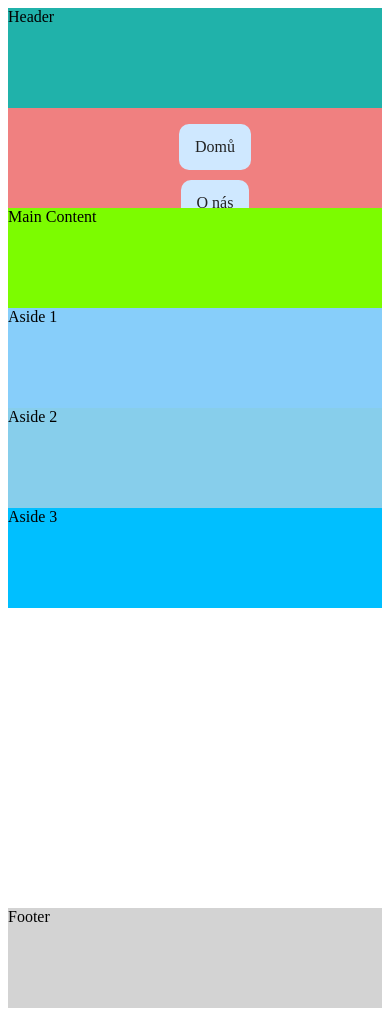
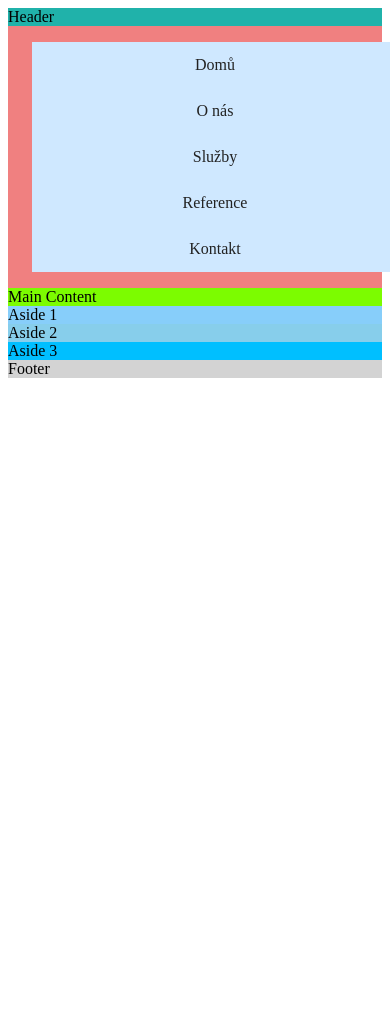
Before and after one commit to NejakejHruska/Bootstrap, a Flask app: page /grid2 in a window 390 px wide. After the commit the page ends 378 px from the top, so only its background shows below. Run offline with Flask 3, Linux system fonts and the light colour scheme.

Commit message:
nav-resp

```diff
--- a/static/grid-response.css
+++ b/static/grid-response.css
@@ -73,34 +73,40 @@ footer {
     gap: 10px;
     justify-content: center;
     align-items: center;
+    width: 100%;
 }
 
-.nav {
+nav {
     display: flex;
     justify-content: center;
     align-items: center;
 }
 
 .menu a {
-    display:block;
+    display: flex;
     text-decoration: none;
     color: #222;
     background-color: #cfe8ff;
     padding: 14px 16px;
     border-radius: 10px;
     transition: 0.3s;
+    width: 100%;
+    justify-content: center;
+    align-items: center;
 }
 
-.menu a:hover {
-    background-color: #9cc9f7;
+.menu li{
+    display: flex;
+    flex: 1;
 }
+
 
 @media (max-width: 768px) {
 
     .container {
         display: grid;
         grid-template-columns: 1fr;
-        grid-template-rows: repeat(10, 100px);
+        grid-template-rows: auto;
 
 
         grid-template-areas:
@@ -119,6 +125,16 @@ footer {
 
     .menu {
         flex-direction: column;
+        gap: 0px;
+    }
+
+    .menu li {
+        flex: none;
+        width: 100%;
+    }
+
+    .menu a {
+        border-radius: 0px;
     }
 
     #box-1, #box-2, #box-3 {
```
